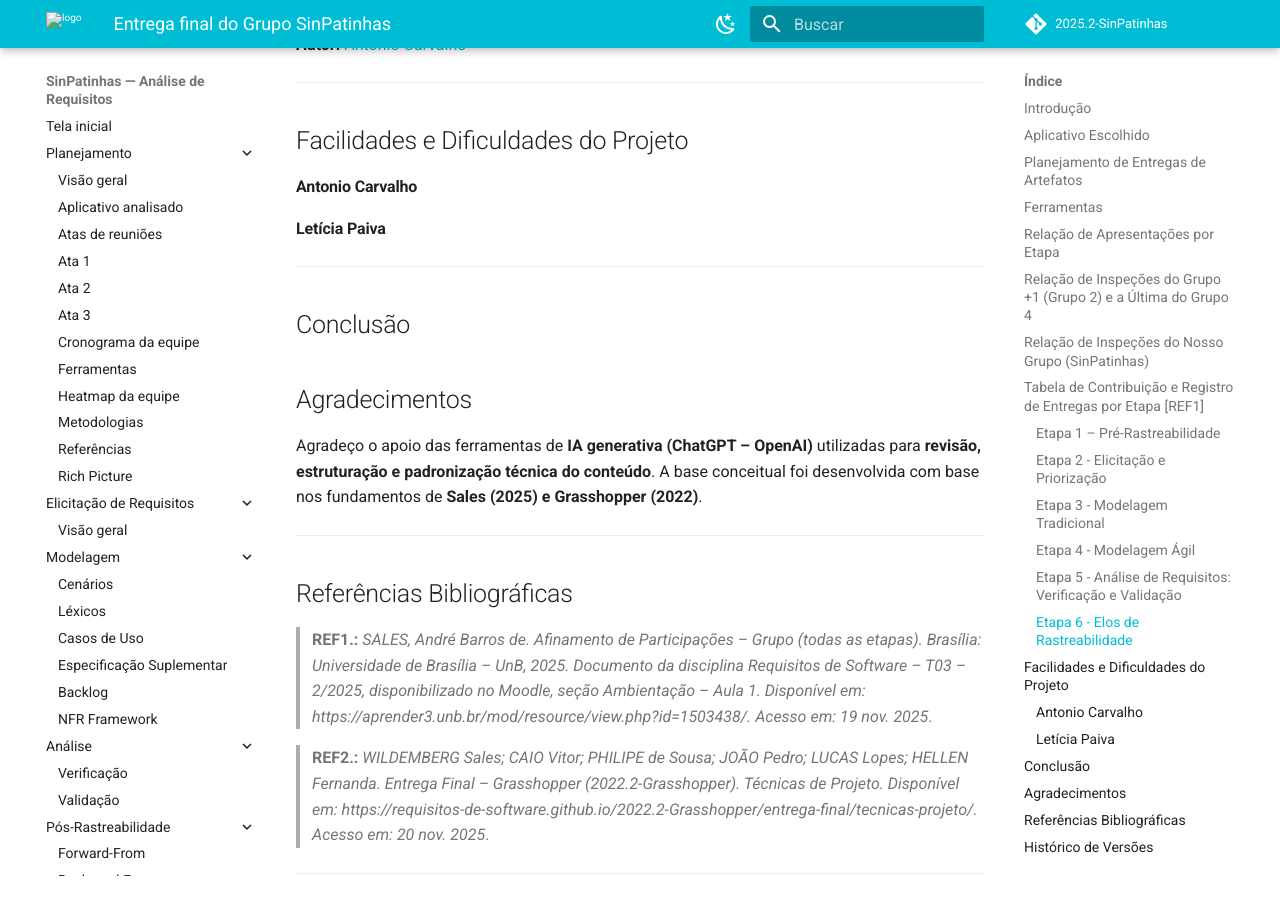
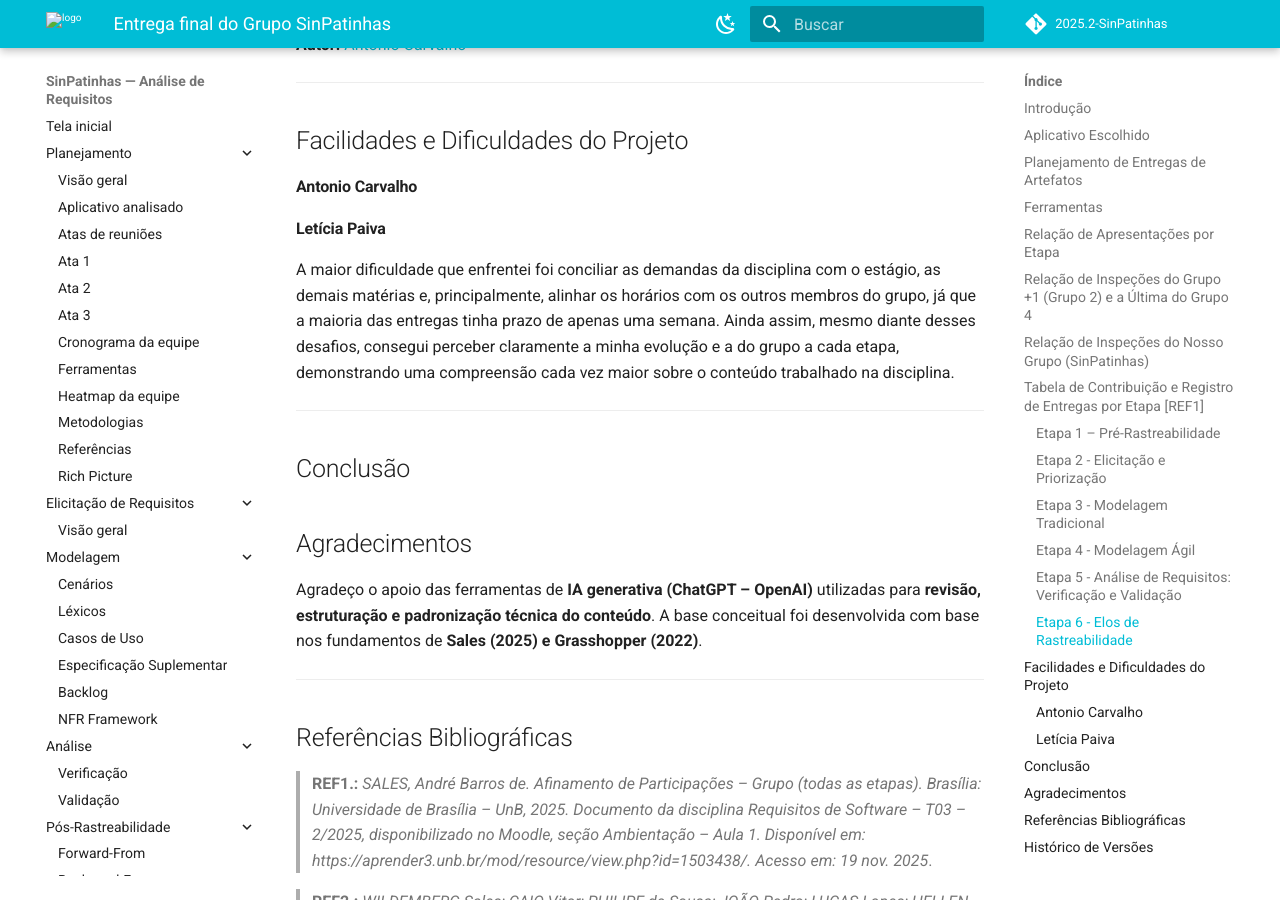
Before and after one commit to Requisitos-de-Software/2025.2-SinPatinhas, an MkDocs documentation site: the page built from docs/entrega_final/entrega_final.md, in a window 1280 px wide and 900 px high, scrolled down 12052 px. Built offline with MkDocs 1.6.1 and Material for MkDocs 9.7.7, drawn with Linux system fonts in a browser that asks for light colours; comment, search, counter and statistics services are not loaded.

Commit message:
entrega final

```diff
--- a/docs/entrega_final/entrega_final.md
+++ b/docs/entrega_final/entrega_final.md
@@ -186,6 +186,9 @@ As **ferramentas manuseadas ao longo do desenvolvimento do projeto** apresentam-
 
 
 #### Letícia Paiva
+
+A maior dificuldade que enfrentei foi conciliar as demandas da disciplina com o estágio, as demais matérias e, principalmente, alinhar os horários com os outros membros do grupo, já que a maioria das entregas tinha prazo de apenas uma semana. Ainda assim, mesmo diante desses desafios, consegui perceber claramente a minha evolução e a do grupo a cada etapa, demonstrando uma compreensão cada vez maior sobre o conteúdo trabalhado na disciplina.
+
 ---
 
 ## Conclusão
```
